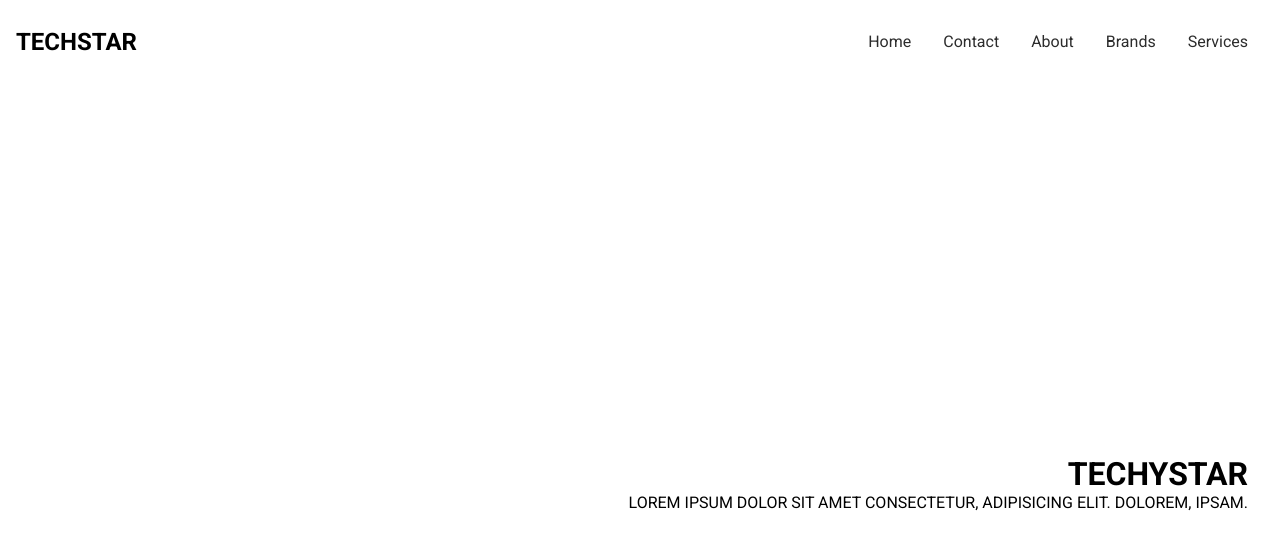
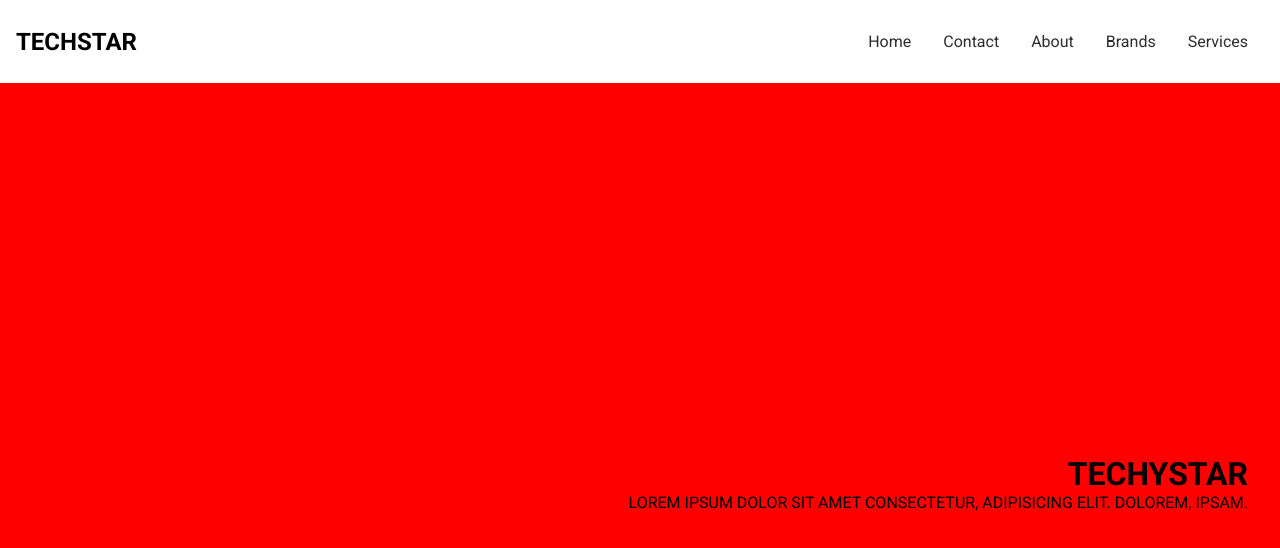
Before and after one commit to hbin1911/react_landingpage, a React (Create React App) app: page / in a window 1280 px wide. Shown: the top 548 px of the page. Built offline with nearby package versions, Linux system fonts and the light colour scheme.

Commit message:
minor changes

```diff
--- a/src/styles/home.scss
+++ b/src/styles/home.scss
@@ -15,6 +15,7 @@
         height: 100%;
         padding: 2rem;
         justify-content: center;
-        background-color: white;
+        background-color: red;
     }
+
 }
```
